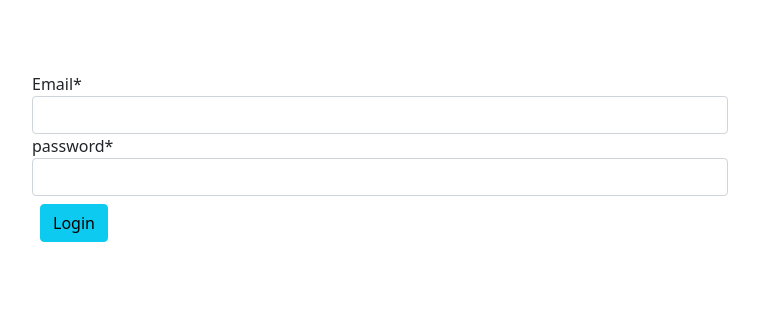
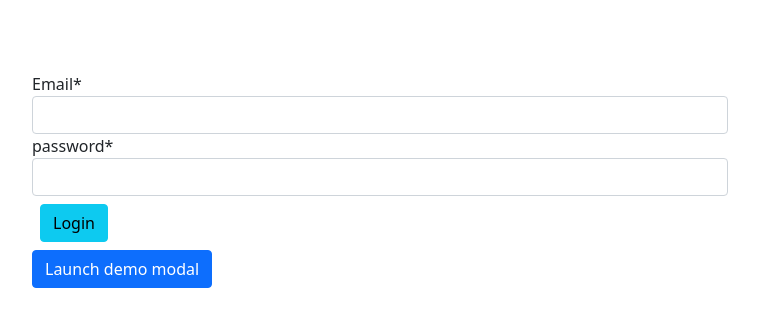
Before and after one commit to rcoffie/blogg, a Django app: page /account/login/ in a window 1280 px wide. Shown: the part 56-383 px from the top of the page, without its empty margins (98-857 px from the left). Run offline with Django 3.2, Linux system fonts and the light colour scheme; some libraries are stand-ins or nearby versions.

Commit message:
social-auth-github

```diff
--- a/blogg/urls.py
+++ b/blogg/urls.py
@@ -23,5 +23,6 @@ urlpatterns = [
     path('',include('post.urls')),
     path('account/',include('account.urls')),
     path('super_u/',include('super_u.urls')),
+    path('oauth/',include('social_django.urls'),name="social")
 
 ]+ static(settings.MEDIA_URL,document_root=settings.MEDIA_ROOT)
--- a/templates/account/login.html
+++ b/templates/account/login.html
@@ -6,11 +6,47 @@
 <div class="container">
   <div class="row">
     <div class="col-md-8 m-4 p-4">
+
       <form action="" method="POST">
         {% csrf_token %}
         {{form|crispy }}
         <button type="submit" class="m-2 btn btn-info">Login</button>
       </form>
+
+
+      <!-- Button trigger modal -->
+<button type="button" class="btn btn-primary" data-bs-toggle="modal" data-bs-target="#exampleModal">
+  Launch demo modal
+</button>
+
+<!-- Modal -->
+<div class="modal fade" id="exampleModal" tabindex="-1" aria-labelledby="exampleModalLabel" aria-hidden="true">
+  <div class="modal-dialog modal-dialog-centered modal-dialog-scrollable">
+    <div class="modal-content">
+      <div class="modal-header">
+        <h5 class="modal-title" id="exampleModalLabel">Login With</h5>
+        <button type="button" class="btn-close" data-bs-dismiss="modal" aria-label="Close"></button>
+      </div>
+      <div class="modal-body">
+
+
+        <div class="d-grid gap-2">
+
+
+          <a href="{% url 'social:begin' 'github' %}" class="btn btn-dark btn-lg " tabindex="-1" role="button" aria-disabled="true">github</a>
+          <a href="{% url 'social:begin' 'twitter' %}" class="btn btn-primary btn-lg " tabindex="-1" role="button" aria-disabled="true">Twitter</a>
+          <a href="#" class="btn btn-secondary btn-lg " tabindex="-1" role="button" aria-disabled="true">Twitter</a>
+        </div>
+
+      </div>
+      <div class="modal-footer">
+        <button type="button" class="btn btn-secondary" data-bs-dismiss="modal">Close</button>
+        <button type="button" class="btn btn-primary">Save changes</button>
+      </div>
+    </div>
+  </div>
+</div>
+
     </div>
   </div>
 </div>
```
Also changed, not shown: blogg/settings.py (+36 -1 lines), db.sqlite3.
